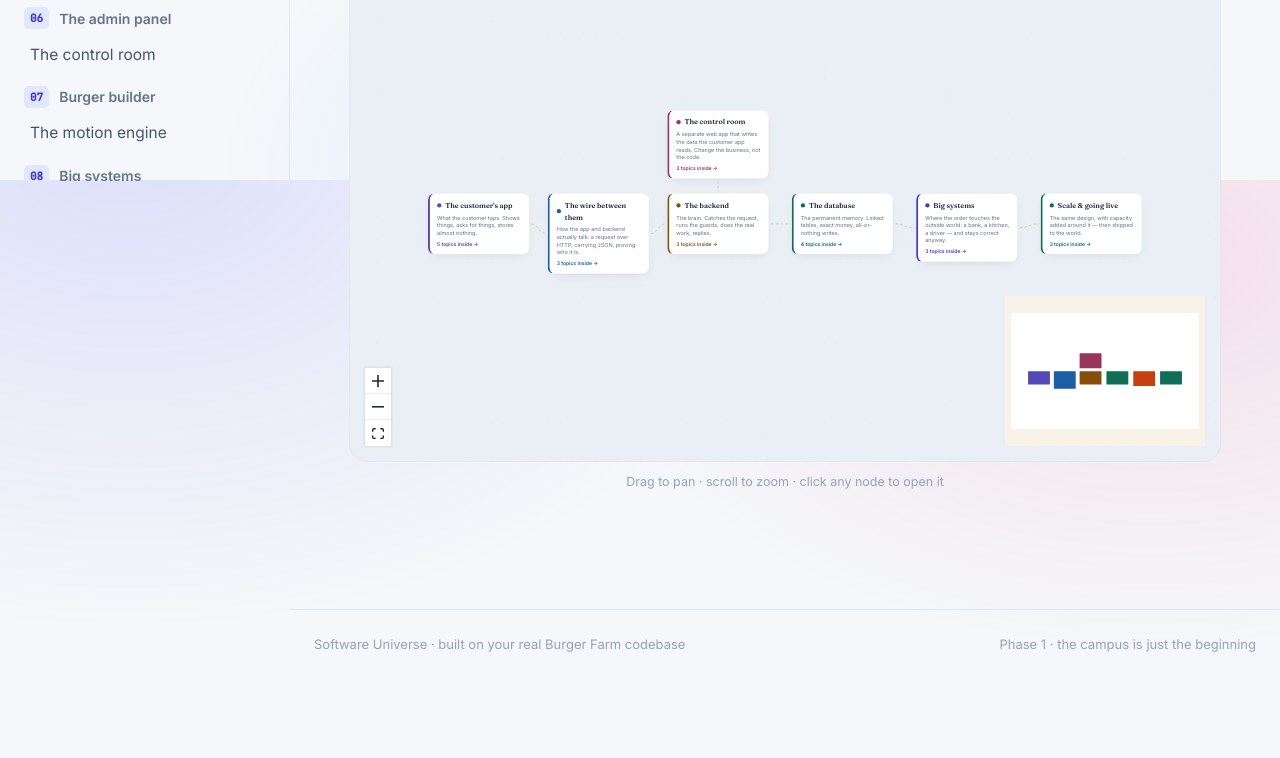
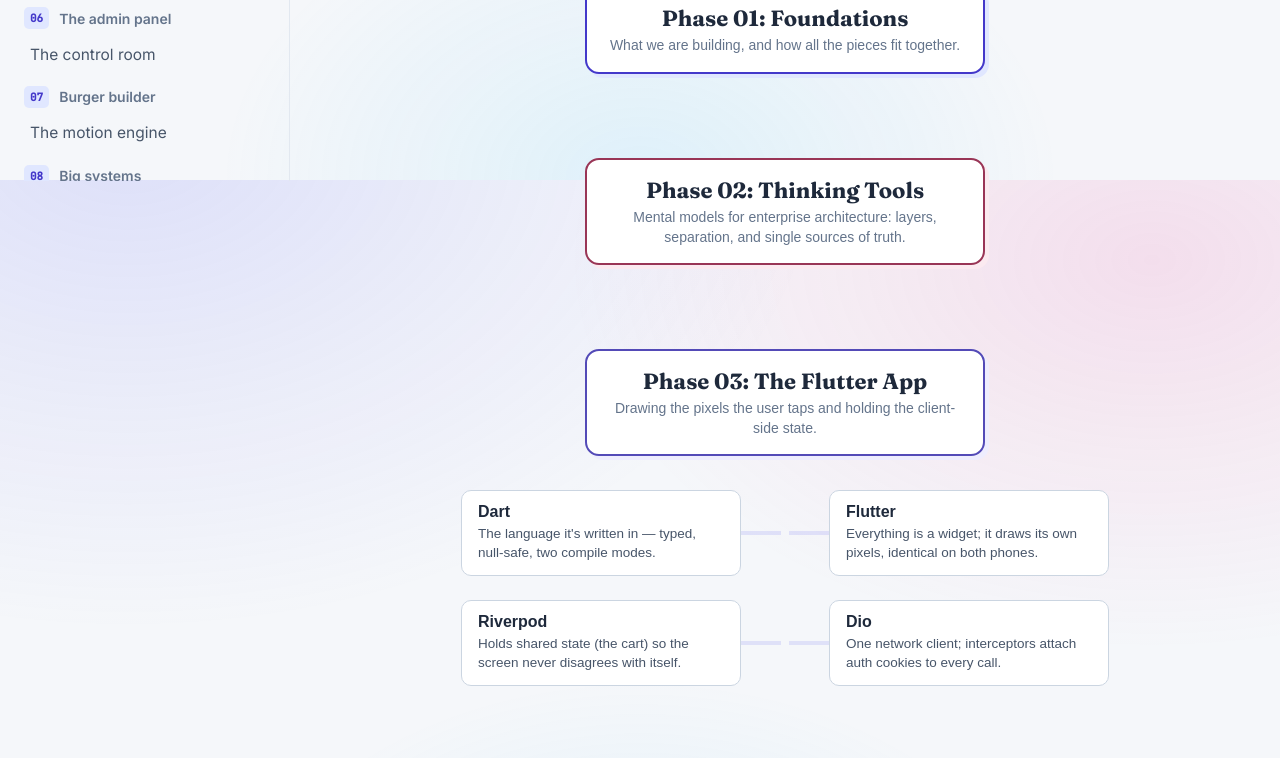
Before and after one commit to garvitmh/Software-universe-, a Next.js app: page /roadmap in a window 1280 px wide. Shown: the part 620-1378 px from the top of the page. Before the commit the page ends 1299 px from the top, so only its background shows below. Built offline with nearby package versions, Linux system fonts and the light colour scheme.

Commit message:
feat: Replace generic roadmap with an interactive chronological curriculum UI cloning roadmap.sh

```diff
--- a/components/Roadmap.jsx
+++ b/components/Roadmap.jsx
@@ -1,112 +1,130 @@
 "use client";
 
 import Link from "next/link";
-import { useState } from "react";
-import RoadmapFlow from "@/components/RoadmapFlow";
+import { useState, useEffect } from "react";
+import RoadmapFlowVertical from "@/components/RoadmapFlowVertical";
+import { TECH_CONTENT } from "@/lib/tech-content";
+import TechArticle from "@/components/TechArticle";
 
 // ── The system as a journey, roadmap.sh-style ──────────────────────────────
 const STAGES = [
   {
-    id: "app",
-    title: "The customer's app",
+    id: "01-foundations",
+    title: "Phase 01: Foundations",
+    tint: "brand",
+    summary: "What we are building, and how all the pieces fit together.",
+    detail: "Before writing a single line of code, we define the architecture. How does a phone talk to a server? Where does data live? This is the blueprint.",
+    chapter: "foundations",
+    nodes: []
+  },
+  {
+    id: "02-thinking",
+    title: "Phase 02: Thinking Tools",
+    tint: "pink",
+    summary: "Mental models for enterprise architecture: layers, separation, and single sources of truth.",
+    detail: "Why do we put logic in services? What is a repository? Why must state have exactly one source of truth? These are the unshakeable rules we follow.",
+    chapter: "layers-and-separation",
+    nodes: []
+  },
+  {
+    id: "03-app",
+    title: "Phase 03: The Flutter App",
     tint: "purple",
-    summary: "What the customer taps. Shows things, asks for things, stores almost nothing.",
-    detail:
-      "The app is a Flutter program. Its job is to render the UI and ask the backend for everything — the menu, prices, the cart's fate. It holds no truth of its own, which is exactly why prices can change without shipping a new app.",
+    summary: "Drawing the pixels the user taps and holding the client-side state.",
+    detail: "We build the mobile application using Flutter and Dart. It's completely dumb—it just draws what the backend tells it to, and sends user actions back over the wire.",
     chapter: "flutter-app",
     nodes: [
       { id: "dart", title: "Dart", tech: "dart", note: "The language it's written in — typed, null-safe, two compile modes." },
       { id: "flutter", title: "Flutter", tech: "flutter", note: "Everything is a widget; it draws its own pixels, identical on both phones." },
       { id: "riverpod", title: "Riverpod", tech: "riverpod", note: "Holds shared state (the cart) so the screen never disagrees with itself." },
-      { id: "dio", title: "Dio + interceptors", tech: "dio", chapter: "flutter-app", note: "One network client; interceptors attach the auth cookie & a request-id to every call." },
-      { id: "layers", title: "Layers & repository", chapter: "layers-and-separation", note: "UI → provider → repository → network. Each layer talks only to its neighbour." },
-    ],
+      { id: "dio", title: "Dio", tech: "dio", note: "One network client; interceptors attach auth cookies to every call." },
+    ]
   },
   {
-    id: "wire",
-    title: "The wire between them",
-    tint: "blue",
-    summary: "How the app and backend actually talk: a request over HTTP, carrying JSON, proving who it is.",
-    detail:
-      "Every interaction is an HTTP request to a URL under /api/v1, carrying JSON. State-changing requests prove identity with an httpOnly cookie and a CSRF token. This is the membrane where 'never trust the client' is enforced.",
+    id: "04-backend",
+    title: "Phase 04: The Backend & APIs",
+    tint: "amber",
+    summary: "The brain that catches requests, runs guards, and processes logic.",
+    detail: "A Node.js + Express program. A request flows through middleware (auth, CSRF) → a route → a thin handler → a service that holds the real business logic.",
     chapter: "backend",
     nodes: [
-      { id: "http", title: "HTTP & REST", tech: "http-rest", chapter: "backend", note: "Methods (GET/POST), URLs, status codes — the grammar of the web." },
-      { id: "json", title: "JSON", tech: "json", chapter: "backend", note: "The text shape data travels in, the same in Dart and JavaScript." },
-      { id: "auth", title: "Auth: JWT · cookie · CSRF", tech: "auth", chapter: "backend", note: "An httpOnly cookie proves who you are; a CSRF token proves the request is genuine." },
-    ],
+      { id: "http", title: "HTTP & REST", tech: "http-rest", note: "Methods (GET/POST), URLs, status codes — the grammar of the web." },
+      { id: "json", title: "JSON", tech: "json", note: "The text shape data travels in." },
+      { id: "nodejs", title: "Node.js", tech: "nodejs", note: "Runs JavaScript on the server; an event loop that never blocks." },
+      { id: "express", title: "Express", tech: "express", note: "Maps URLs to handlers and runs middleware guards in order." },
+      { id: "auth", title: "Auth: JWT & CSRF", tech: "auth", note: "Proving who you are and ensuring the request is genuine." },
+    ]
   },
   {
-    id: "backend",
-    title: "The backend",
-    tint: "amber",
-    summary: "The brain. Catches the request, runs the guards, does the real work, replies.",
-    detail:
-      "A Node.js + Express program. A request flows through middleware (auth, CSRF, tracing) → a route → a thin handler → a service that holds the real logic. The backend is stateless, so you can run many copies of it.",
-    chapter: "backend",
+    id: "05-data",
+    title: "Phase 05: The Database",
+    tint: "teal",
+    summary: "The permanent memory. Linked tables, exact money, all-or-nothing writes.",
+    detail: "PostgreSQL, reached through Prisma. Every order is a row, linked to its user, store and items. Money is exact, and transactions make writes all-or-nothing.",
+    chapter: "database",
     nodes: [
-      { id: "nodejs", title: "Node.js", tech: "nodejs", note: "Runs JavaScript on the server; an event loop that never blocks on waiting." },
-      { id: "express", title: "Express", tech: "express", note: "Maps URLs to handlers and runs middleware guards in order." },
-      { id: "middleware", title: "Middleware guards", chapter: "backend", note: "requireAdmin, requireCsrf — code that runs before the handler and can block." },
-    ],
+      { id: "postgresql", title: "PostgreSQL", tech: "postgresql", note: "The relational database — tables, foreign keys, indexes." },
+      { id: "prisma", title: "Prisma", tech: "prisma", note: "Translates code objects ↔ database rows safely." },
+      { id: "sql", title: "SQL & indexes", tech: "sql", note: "How data is queried, and how indexes make it fast." },
+      { id: "transactions", title: "Transactions", tech: "transactions", note: "All-or-nothing writes — the bedrock of handling money." },
+    ]
   },
   {
-    id: "data",
-    title: "The database",
-    tint: "teal",
-    summary: "The permanent memory. Linked tables, exact money, all-or-nothing writes.",
-    detail:
-      "PostgreSQL, reached through Prisma. Every order is a row, linked to its user, store and items by foreign keys. Money is an exact Decimal; an idempotency key blocks double-charges; transactions make a multi-row order all-or-nothing.",
-    chapter: "database",
+    id: "06-admin",
+    title: "Phase 06: The Admin Panel",
+    tint: "pink",
+    summary: "A control room to change prices and content without developers.",
+    detail: "The admin panel (Next.js + Refine) writes to the same database the app reads. Content is data, not code — so a new offer is a few rows, not a deploy.",
+    chapter: "admin-panel",
     nodes: [
-      { id: "prisma", title: "Prisma", tech: "prisma", note: "Translates code objects ↔ database rows, and keeps schema + code in lock-step." },
-      { id: "postgresql", title: "PostgreSQL", tech: "postgresql", note: "The relational database — tables, foreign keys, indexes, ACID transactions." },
-      { id: "sql", title: "SQL & indexes", tech: "sql", chapter: "database", note: "How data is queried, and how an index makes 'this store's pending orders' instant." },
-      { id: "transactions", title: "Transactions", tech: "transactions", chapter: "database", note: "All-or-nothing groups of writes — the bedrock of handling money safely." },
-    ],
+      { id: "nextjs", title: "Next.js", tech: "nextjs", note: "The React framework the admin panel is built with." },
+      { id: "refine", title: "Refine", tech: "refine", note: "Generates the list/create/edit/show screens quickly." },
+      { id: "realtime", title: "Live sync", tech: "realtime-sync", note: "How the admin's changes appear instantly." },
+    ]
   },
   {
-    id: "admin",
-    title: "The control room",
-    tint: "pink",
-    summary: "A separate web app that writes the data the customer app reads. Change the business, not the code.",
-    detail:
-      "The admin panel (Next.js + Refine) writes to the same database the app reads. Content is data (ContentBlock/Item), not code — so a new offer is a few rows, not a deploy. Every write is logged in an AuditLog.",
-    chapter: "admin-panel",
-    nodes: [
-      { id: "nextjs", title: "Next.js & React", tech: "nextjs", chapter: "admin-panel", note: "The framework the admin (and this very site) is built with." },
-      { id: "refine", title: "Refine", tech: "refine", chapter: "admin-panel", note: "Generates the list/create/edit/show screens over each resource." },
-      { id: "content", title: "Content as data", chapter: "admin-panel", note: "Offers, banners, per-store overrides — all rows the admin controls, schedulable." },
-    ],
+    id: "07-builder",
+    title: "Phase 07: The Motion Engine",
+    tint: "purple",
+    summary: "Making the app feel premium with complex UI interactions.",
+    detail: "We step back to the app to build the custom Burger Builder. We use complex Flutter layouts and animations to deliver a premium user experience.",
+    chapter: "burger-builder",
+    nodes: []
   },
   {
-    id: "systems",
-    title: "Big systems",
+    id: "08-systems",
+    title: "Phase 08: Big Systems",
     tint: "brand",
-    summary: "Where the order touches the outside world: a bank, a kitchen, a driver — and stays correct anyway.",
-    detail:
-      "Payments (a state machine + webhooks), the order's lifecycle (OrderStatus + an OrderEvent audit log), loyalty (an append-only ledger with idempotency and optimistic concurrency), and serviceability. The patterns that keep money and orders correct.",
+    summary: "Where the order touches the outside world and stays correct.",
+    detail: "Payments, the order's lifecycle, and loyalty ledgers. These are the strict patterns that keep money and state correct even when networks fail.",
     chapter: "big-systems",
     nodes: [
-      { id: "idempotency", title: "Idempotency", tech: "idempotency", chapter: "big-systems", note: "Why a retried order can't charge or credit you twice.", sim: "loyalty-ledger" },
-      { id: "statemachines", title: "State machines", tech: "state-machines", chapter: "big-systems", note: "An order is always in exactly one known state; only some moves are legal.", sim: "order-journey" },
-      { id: "ledgers", title: "Ledgers", tech: "ledgers", chapter: "big-systems", note: "Points & money tracked as an append-only tape, like a bank.", sim: "loyalty-ledger" },
-    ],
+      { id: "idempotency", title: "Idempotency", tech: "idempotency", note: "Why a retried order can't charge you twice." },
+      { id: "statemachines", title: "State machines", tech: "state-machines", note: "An order is always in exactly one known state." },
+      { id: "ledgers", title: "Ledgers", tech: "ledgers", note: "Points & money tracked as an append-only tape." },
+    ]
   },
   {
-    id: "scale",
-    title: "Scale & going live",
-    tint: "teal",
-    summary: "The same design, with capacity added around it — then shipped to the world.",
-    detail:
-      "Caching, load-balanced copies, queues, read replicas and observability take the system from 10 to a million users. Then a release pipeline (test → build → migrate → start) deploys it to Render, with secrets in the environment and infra described as code.",
+    id: "09-scale",
+    title: "Phase 09: Scale",
+    tint: "blue",
+    summary: "Capacity added around the system to survive a million users.",
+    detail: "We add caching, read replicas, and concurrency handling. We learn how to make the system fast when thousands of users hit it at once.",
     chapter: "scale",
     nodes: [
-      { id: "caching", title: "Caching & queues", tech: "caching", chapter: "scale", note: "Compute once and serve many; push slow work off the request path.", sim: "scaling" },
-      { id: "scaling", title: "Scaling the stack", chapter: "scale", note: "Stateless copies behind a load balancer; indexes and replicas under load.", sim: "scaling" },
-      { id: "deploy", title: "Deployment & ops", chapter: "deployment", note: "Pipeline, env secrets, infra-as-code, migrations, containers, rollbacks." },
-    ],
+      { id: "caching", title: "Caching", tech: "caching", note: "Compute once and serve many." },
+      { id: "concurrency", title: "Concurrency", tech: "concurrency", note: "Handling races when two users hit the same resource." },
+    ]
   },
+  {
+    id: "10-deploy",
+    title: "Phase 10: Deployment",
+    tint: "teal",
+    summary: "Shipping the code to the world safely.",
+    detail: "Pipelines, environments, and secrets. How we take code from our laptop and put it on a secure server for the world to use.",
+    chapter: "deployment",
+    nodes: []
+  }
 ];
 
 // ── Deep, step-by-step flows ───────────────────────────────────────────────
@@ -175,6 +193,22 @@
   const [view, setView] = useState("system"); // 'system' | 'flows'
   const [sel, setSel] = useState(null); // selected node/stage for drawer
   const [openFlow, setOpenFlow] = useState("order");
+  const [nodeStatus, setNodeStatus] = useState({});
+
+  useEffect(() => {
+    try {
+      const saved = localStorage.getItem("roadmap_status");
+      if (saved) setNodeStatus(JSON.parse(saved));
+    } catch (e) {}
+  }, []);
+
+  const updateStatus = (status) => {
+    if (!sel) return;
+    const newStatus = { ...nodeStatus, [sel.id]: status };
+    if (status === null) delete newStatus[sel.id]; // null means remove status
+    setNodeStatus(newStatus);
+    localStorage.setItem("roadmap_status", JSON.stringify(newStatus));
+  };
 
   const Seg = ({ id, label }) => (
     <button
@@ -199,7 +233,7 @@
       </div>
 
       {view === "system" && (
-        <RoadmapFlow stages={STAGES} tints={TINTS} onSelect={setSel} />
+        <RoadmapFlowVertical stages={STAGES} tints={TINTS} onSelect={setSel} nodeStatus={nodeStatus} />
       )}
 
       {view === "flows" && (
@@ -245,27 +279,38 @@
       {sel && (
         <>
           <div onClick={() => setSel(null)} style={{ position: "fixed", inset: 0, background: "rgba(36,26,16,.32)", zIndex: 60 }} />
-          <div style={{ position: "fixed", top: 0, right: 0, height: "100vh", width: "min(440px, 92vw)", background: "var(--bg)", borderLeft: "1px solid var(--hairline)", boxShadow: "var(--shadow-lg)", zIndex: 61, padding: "26px 26px 40px", overflowY: "auto" }}>
-            <button onClick={() => setSel(null)} style={{ background: "none", border: "none", cursor: "pointer", color: "var(--muted)", fontSize: 14, display: "inline-flex", alignItems: "center", gap: 6, marginBottom: 16 }}>
+          <div style={{ position: "fixed", top: 0, right: 0, height: "100vh", width: "min(440px, 92vw)", background: "var(--bg)", borderLeft: "1px solid var(--hairline)", boxShadow: "var(--shadow-lg)", zIndex: 61, display: "flex", flexDirection: "column" }}>
+            <div style={{ padding: "26px 26px 0" }}>
+              <button onClick={() => setSel(null)} style={{ background: "none", border: "none", cursor: "pointer", color: "var(--muted)", fontSize: 14, display: "inline-flex", alignItems: "center", gap: 6 }}>
                 <svg width="16" height="16" viewBox="0 0 24 24" fill="none" stroke="currentColor" strokeWidth="2.4" strokeLinecap="round"><path d="M18 6 6 18M6 6l12 12" /></svg>
                 Close
               </button>
-            <div style={{ fontFamily: "Fraunces", fontSize: 26, fontWeight: 600, lineHeight: 1.1 }}>{sel.title}</div>
+            </div>
+            <div style={{ flex: 1, overflowY: "auto", padding: "24px 30px" }}>
+              <div style={{ fontSize: 13, fontWeight: 600, color: "var(--brand)", textTransform: "uppercase", letterSpacing: 0.5 }}>{sel.isStage ? "Phase overview" : "Tech deep dive"}</div>
+
+              {/* Progress Tracking */}
+              <div style={{ display: "flex", gap: 8, marginTop: 16, marginBottom: 16 }}>
+                <button onClick={() => updateStatus(nodeStatus[sel.id] === 'done' ? null : 'done')} className="btn" style={{ flex: 1, background: nodeStatus[sel.id] === 'done' ? "#10B981" : "var(--surface)", color: nodeStatus[sel.id] === 'done' ? "#fff" : "var(--ink)", border: "1px solid var(--hairline-2)", fontSize: 13, padding: "8px" }}>✓ Done</button>
+                <button onClick={() => updateStatus(nodeStatus[sel.id] === 'learning' ? null : 'learning')} className="btn" style={{ flex: 1, background: nodeStatus[sel.id] === 'learning' ? "#F59E0B" : "var(--surface)", color: nodeStatus[sel.id] === 'learning' ? "#fff" : "var(--ink)", border: "1px solid var(--hairline-2)", fontSize: 13, padding: "8px" }}>● Learning</button>
+                <button onClick={() => updateStatus(nodeStatus[sel.id] === 'skip' ? null : 'skip')} className="btn" style={{ flex: 1, background: nodeStatus[sel.id] === 'skip' ? "#6B7280" : "var(--surface)", color: nodeStatus[sel.id] === 'skip' ? "#fff" : "var(--ink)", border: "1px solid var(--hairline-2)", fontSize: 13, padding: "8px" }}>⨯ Skip</button>
+              </div>
+              {sel.tech && TECH_CONTENT[sel.tech] ? (
+                <div style={{ marginTop: -20, marginLeft: -20, marginRight: -20 }}>
+                  <TechArticle content={TECH_CONTENT[sel.tech]} />
+                </div>
+              ) : (
+                <>
+                  <h2 style={{ fontFamily: "Fraunces", fontSize: 24, fontWeight: 700, color: "var(--ink)", marginTop: 6 }}>{sel.title}</h2>
                   <p style={{ fontSize: 15.5, color: "var(--ink-2)", marginTop: 12, lineHeight: 1.6 }}>{sel.detail || sel.note}</p>
+                </>
+              )}
 
               <div style={{ display: "flex", flexDirection: "column", gap: 8, marginTop: 22 }}>
                 {(sel.chapter) && (
                   <Link href={`/codex/${sel.chapter}`} onClick={() => setSel(null)} className="btn btn-primary" style={{ justifyContent: "space-between" }}>
                     Read the chapter <span>→</span>
                   </Link>
-              )}
-              {sel.tech && ready.has(sel.tech) && (
-                <Link href={`/codex/tech/${sel.tech}`} onClick={() => setSel(null)} className="btn btn-ghost" style={{ justifyContent: "space-between" }}>
-                  Tech deep-dive: {sel.title} <span>→</span>
-                </Link>
-              )}
-              {sel.tech && !ready.has(sel.tech) && (
-                <span style={{ fontSize: 13, color: "var(--faint)", padding: "6px 2px" }}>Tech deep-dive page coming soon.</span>
                 )}
                 {sel.sim && (
                   <Link href={`/simulator/${sel.sim}`} onClick={() => setSel(null)} className="btn btn-ghost" style={{ justifyContent: "space-between" }}>
@@ -274,6 +319,7 @@
                 )}
               </div>
             </div>
+          </div>
         </>
       )}
     </div>
--- /dev/null
+++ b/components/RoadmapFlowVertical.jsx
@@ -0,0 +1,181 @@
+"use client";
+
+import React from "react";
+
+// Status colors
+const STATUS_COLORS = {
+  done: "#10B981", // Emerald
+  learning: "#F59E0B", // Amber
+  skip: "#6B7280", // Gray
+};
+
+export default function RoadmapFlowVertical({ stages, tints, onSelect, nodeStatus = {} }) {
+  return (
+    <div style={{ position: "relative", padding: "40px 0 80px", width: "100%", maxWidth: 900, margin: "0 auto" }}>
+
+      {/* The Grid Layout */}
+      <div style={{
+        display: "grid",
+        gridTemplateColumns: "1fr 8px 1fr",
+        rowGap: "24px",
+        columnGap: "40px",
+        position: "relative"
+      }}>
+
+        {/* The Continuous Center Line */}
+        <div style={{
+          gridColumn: 2,
+          gridRow: "1 / -1",
+          background: "var(--brand)",
+          width: 6,
+          borderRadius: 6,
+          justifySelf: "center",
+          opacity: 0.15,
+          zIndex: 1
+        }} />
+
+        {stages.map((stage, sIdx) => (
+          <React.Fragment key={stage.id}>
+            {/* Stage Node (Centered) */}
+            <div style={{
+              gridColumn: "1 / -1",
+              justifySelf: "center",
+              zIndex: 10,
+              marginTop: sIdx === 0 ? 0 : 50,
+              marginBottom: 10,
+              width: "100%",
+              maxWidth: 400,
+            }}>
+              <StageButton
+                stage={stage}
+                tint={tints[stage.tint] || tints.brand}
+                status={nodeStatus[stage.id]}
+                onClick={() => onSelect({ ...stage, isStage: true })}
+              />
+            </div>
+
+            {/* Child Tech Nodes (Alternating Left/Right) */}
+            {stage.nodes.map((child, idx) => {
+              const isLeft = idx % 2 === 0;
+              const status = nodeStatus[child.id];
+              return (
+                <div key={child.id} style={{
+                  gridColumn: isLeft ? 1 : 3,
+                  justifySelf: isLeft ? "end" : "start",
+                  position: "relative",
+                  zIndex: 10,
+                  width: "100%",
+                  maxWidth: 280,
+                }}>
+                  {/* Horizontal Connector Line bridging the grid columnGap */}
+                  <div style={{
+                    position: "absolute", top: "50%",
+                    [isLeft ? "right" : "left"]: "-40px",
+                    width: "40px", height: "4px",
+                    background: "var(--brand)",
+                    opacity: 0.15,
+                    zIndex: -1,
+                    transform: "translateY(-50%)"
+                  }} />
+
+                  <ChildButton
+                    child={child}
+                    status={status}
+                    onClick={() => onSelect(child)}
+                  />
+                </div>
+              );
+            })}
+          </React.Fragment>
+        ))}
+      </div>
+    </div>
+  );
+}
+
+function StageButton({ stage, tint, status, onClick }) {
+  return (
+    <button
+      onClick={onClick}
+      style={{
+        width: "100%",
+        background: "var(--surface)",
+        border: `2px solid ${tint.ink}`,
+        borderRadius: 14,
+        padding: "16px 20px",
+        cursor: "pointer",
+        textAlign: "center",
+        boxShadow: `4px 4px 0 0 ${tint.soft}`,
+        transition: "transform 0.15s ease, box-shadow 0.15s ease",
+        position: "relative"
+      }}
+      onMouseOver={(e) => {
+        e.currentTarget.style.transform = "translate(2px, 2px)";
+        e.currentTarget.style.boxShadow = `2px 2px 0 0 ${tint.soft}`;
+      }}
+      onMouseOut={(e) => {
+        e.currentTarget.style.transform = "translate(0, 0)";
+        e.currentTarget.style.boxShadow = `4px 4px 0 0 ${tint.soft}`;
+      }}
+    >
+      <div style={{ fontFamily: "Fraunces", fontSize: 22, fontWeight: 700, color: "var(--ink)", marginBottom: 4 }}>
+        {stage.title}
+      </div>
+      <div style={{ fontSize: 14, color: "var(--muted)", lineHeight: 1.4 }}>
+        {stage.summary}
+      </div>
+
+      {/* Status Badge */}
+      {status && (
+        <div style={{ position: "absolute", top: -10, right: -10, background: STATUS_COLORS[status], color: "#fff", width: 24, height: 24, borderRadius: 12, display: "flex", alignItems: "center", justifyContent: "center", border: "3px solid var(--bg)", zIndex: 20 }}>
+          {status === 'done' && <svg width="12" height="12" viewBox="0 0 24 24" fill="none" stroke="currentColor" strokeWidth="4" strokeLinecap="round"><path d="M20 6L9 17l-5-5"/></svg>}
+          {status === 'learning' && <div style={{width:8, height:8, background:"#fff", borderRadius:4}} />}
+          {status === 'skip' && <svg width="12" height="12" viewBox="0 0 24 24" fill="none" stroke="currentColor" strokeWidth="4" strokeLinecap="round"><path d="M18 6L6 18M6 6l12 12"/></svg>}
+        </div>
+      )}
+    </button>
+  );
+}
+
+function ChildButton({ child, status, onClick }) {
+  return (
+    <button
+      onClick={onClick}
+      style={{
+        width: "100%",
+        background: "var(--surface)",
+        border: "1.5px solid var(--hairline-2)",
+        borderRadius: 10,
+        padding: "12px 16px",
+        cursor: "pointer",
+        textAlign: "left",
+        transition: "border-color 0.15s ease, background 0.15s ease",
+        position: "relative"
+      }}
+      onMouseOver={(e) => {
+        e.currentTarget.style.borderColor = "var(--brand)";
+        e.currentTarget.style.background = "var(--bg-2)";
+      }}
+      onMouseOut={(e) => {
+        e.currentTarget.style.borderColor = "var(--hairline-2)";
+        e.currentTarget.style.background = "var(--surface)";
+      }}
+    >
+      <div style={{ fontSize: 16, fontWeight: 600, color: "var(--ink)", marginBottom: 4 }}>
+        {child.title}
+      </div>
+      <div style={{ fontSize: 13.5, color: "var(--ink-2)", lineHeight: 1.4 }}>
+        {child.note}
+      </div>
+
+      {/* Status Badge */}
+      {status && (
+        <div style={{ position: "absolute", top: -8, right: -8, background: STATUS_COLORS[status], color: "#fff", width: 20, height: 20, borderRadius: 10, display: "flex", alignItems: "center", justifyContent: "center", border: "2px solid var(--bg)", zIndex: 20 }}>
+          {status === 'done' && <svg width="10" height="10" viewBox="0 0 24 24" fill="none" stroke="currentColor" strokeWidth="4" strokeLinecap="round"><path d="M20 6L9 17l-5-5"/></svg>}
+          {status === 'learning' && <div style={{width:6, height:6, background:"#fff", borderRadius:3}} />}
+          {status === 'skip' && <svg width="10" height="10" viewBox="0 0 24 24" fill="none" stroke="currentColor" strokeWidth="4" strokeLinecap="round"><path d="M18 6L6 18M6 6l12 12"/></svg>}
+        </div>
+      )}
+    </button>
+  );
+}
```
Lines whose indentation alone changed are shown as unchanged.
